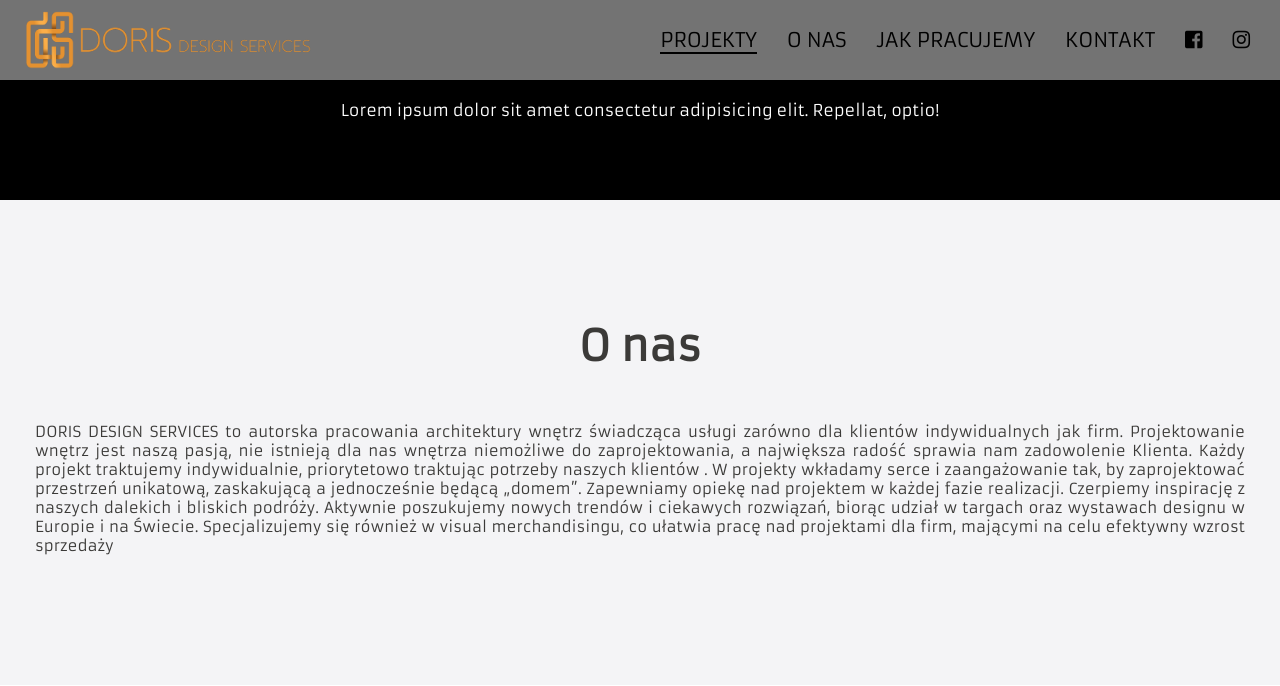
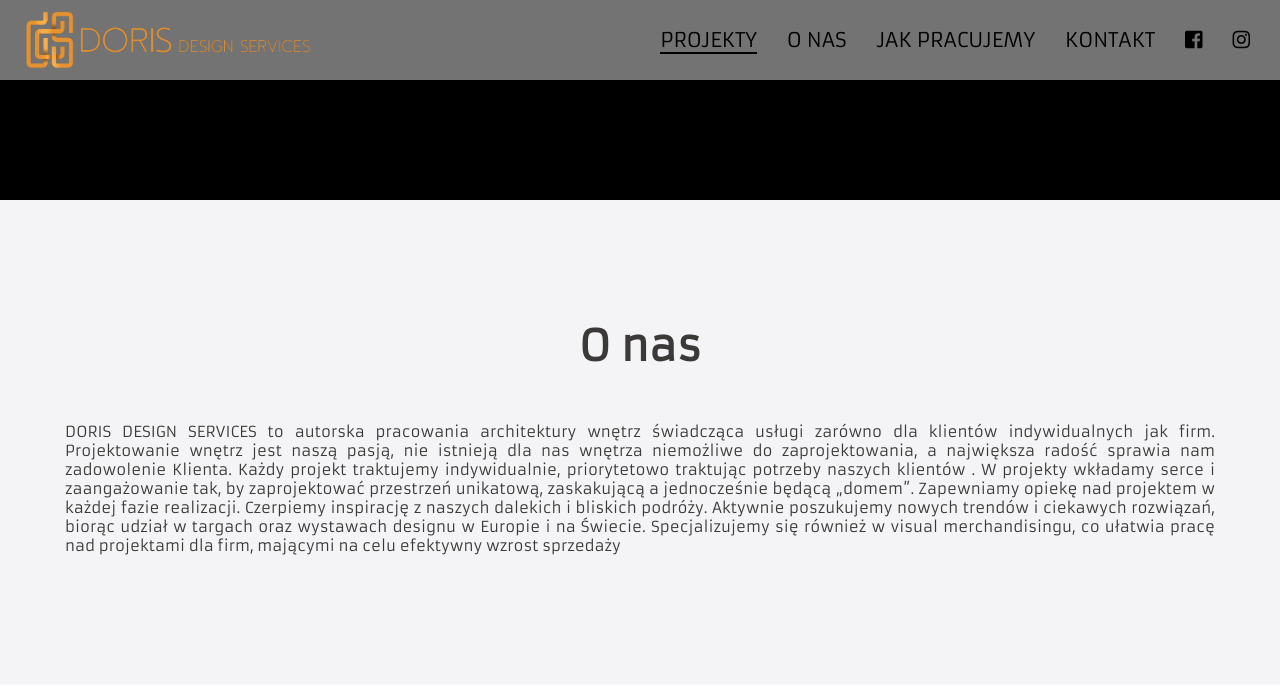
Before and after one commit to Perkos91/doris, a PHP site: page / in a window 1280 px wide. Shown: the top 686 px of the page. Run offline with PHP 8.4, Linux system fonts and the light colour scheme; some libraries are stand-ins or nearby versions.

Commit message:
change style

```diff
--- a/index.html
+++ b/index.html
@@ -62,7 +62,7 @@
 
         </header>
         <section class="achievements">
-            <span>Lorem ipsum dolor sit amet consectetur adipisicing elit. Repellat, optio!</span>
+            <!-- <span>Lorem ipsum dolor sit amet consectetur adipisicing elit. Repellat, optio!</span> -->
         </section>
         <div id="item01" class="port">
             <span class="close">
--- a/script.js
+++ b/script.js
@@ -15,12 +15,12 @@ navbarToggle.addEventListener('click', function () {
     }
 });
 //................... Add active class to the current link.................//
-$("document").ready(function (e) {
-    $(".nav-links").click(function (e) {
-        $(".nav-links").removeClass('active-link');
-        $(this).addClass('active-link');
-    });
-});
+// $("document").ready(function (e) {
+//     $(".nav-links").click(function (e) {
+//         $(".nav-links").removeClass('active-link');
+//         $(this).addClass('active-link');
+//     });
+// });
 
 //.................Add active class to the current link in position.........//
 $(document).ready(function () {
--- a/style.css
+++ b/style.css
@@ -652,9 +652,11 @@ footer {
 @media only screen and (min-width: 769px) {
 
     /*......Text.........*/
-    /* .description {
-        padding: 0 120px;
-    } */
+    .description {
+        max-width: 1200px;
+        margin: auto;
+    }
+
     .cytat {
         display: block;
         position: absolute;
```
